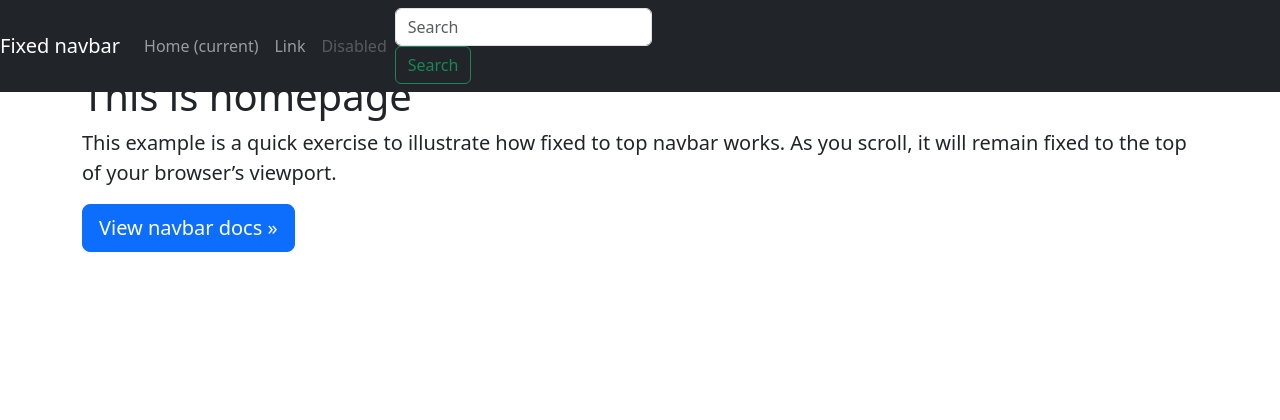
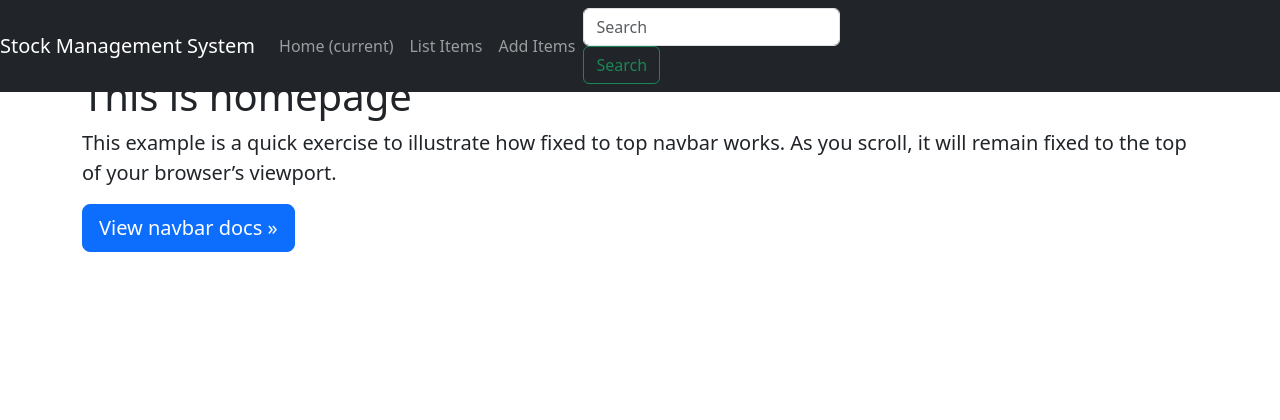
Before and after one commit to delvinablakaj10/StockManagementSystem_, a Django app: page / in a window 1280 px wide. Shown: the top 420 px of the page. Run offline with Django 5.2, Linux system fonts and the light colour scheme; some libraries are stand-ins or nearby versions.

Commit message:
Added navbar

```diff
--- a/api/templates/home.html
+++ b/api/templates/home.html
@@ -39,30 +39,7 @@
 </head>
 
 <body>
-    <nav class="navbar navbar-expand-md navbar-dark fixed-top bg-dark">
-        <a class="navbar-brand" href="#">Fixed navbar</a>
-        <button class="navbar-toggler" type="button" data-toggle="collapse" data-target="#navbarCollapse"
-            aria-controls="navbarCollapse" aria-expanded="false" aria-label="Toggle navigation">
-            <span class="navbar-toggler-icon"></span>
-        </button>
-        <div class="collapse navbar-collapse" id="navbarCollapse">
-            <ul class="navbar-nav mr-auto">
-                <li class="nav-item active">
-                    <a class="nav-link" href="#">Home <span class="sr-only">(current)</span></a>
-                </li>
-                <li class="nav-item">
-                    <a class="nav-link" href="#">Link</a>
-                </li>
-                <li class="nav-item">
-                    <a class="nav-link disabled" href="#" tabindex="-1" aria-disabled="true">Disabled</a>
-                </li>
-            </ul>
-            <form class="form-inline mt-2 mt-md-0">
-                <input class="form-control mr-sm-2" type="text" placeholder="Search" aria-label="Search">
-                <button class="btn btn-outline-success my-2 my-sm-0" type="submit">Search</button>
-            </form>
-        </div>
-    </nav>
+    {% include 'navbar.html' %}
 
     <main role="main" class="container">
         <div class="jumbotron">
--- /dev/null
+++ b/api/templates/navbar.html
@@ -0,0 +1,24 @@
+<nav class="navbar navbar-expand-md navbar-dark fixed-top bg-dark">
+    <a class="navbar-brand" href="#">Stock Management System</a>
+    <button class="navbar-toggler" type="button" data-toggle="collapse" data-target="#navbarCollapse"
+        aria-controls="navbarCollapse" aria-expanded="false" aria-label="Toggle navigation">
+        <span class="navbar-toggler-icon"></span>
+    </button>
+    <div class="collapse navbar-collapse" id="navbarCollapse">
+        <ul class="navbar-nav mr-auto">
+            <li class="nav-item active">
+                <a class="nav-link" href="/">Home <span class="sr-only">(current)</span></a>
+            </li>
+            <li class="nav-item">
+                <a class="nav-link" href="/list_items">List Items</a>
+            </li>
+            <li class="nav-item">
+                <a class="nav-link" href="/add_items">Add Items</a>
+            </li>
+        </ul>
+        <form class="form-inline mt-2 mt-md-0">
+            <input class="form-control mr-sm-2" type="text" placeholder="Search" aria-label="Search">
+            <button class="btn btn-outline-success my-2 my-sm-0" type="submit">Search</button>
+        </form>
+    </div>
+</nav>
--- a/stockmanagementsystem/settings.py
+++ b/stockmanagementsystem/settings.py
@@ -38,6 +38,7 @@ INSTALLED_APPS = [
     "django.contrib.messages",
     "django.contrib.staticfiles",
     "api",
+    "crispy_forms",
 ]
 
 MIDDLEWARE = [
@@ -51,11 +52,12 @@ MIDDLEWARE = [
 ]
 
 ROOT_URLCONF = "stockmanagementsystem.urls"
+import os
 
 TEMPLATES = [
     {
         "BACKEND": "django.template.backends.django.DjangoTemplates",
-        "DIRS": [],
+        "DIRS": [os.path.join(BASE_DIR, "templates")],
         "APP_DIRS": True,
         "OPTIONS": {
             "context_processors": [
@@ -122,3 +124,5 @@ STATIC_URL = "static/"
 # https://docs.djangoproject.com/en/5.0/ref/settings/#default-auto-field
 
 DEFAULT_AUTO_FIELD = "django.db.models.BigAutoField"
+
+CRISPY_TEMPLATE_PACK = "bootstrap4"
```
Also changed, not shown: api/templates/add_items.html (+28 -40 lines), api/templates/list_items.html (+1 -24 lines), db.sqlite3.
